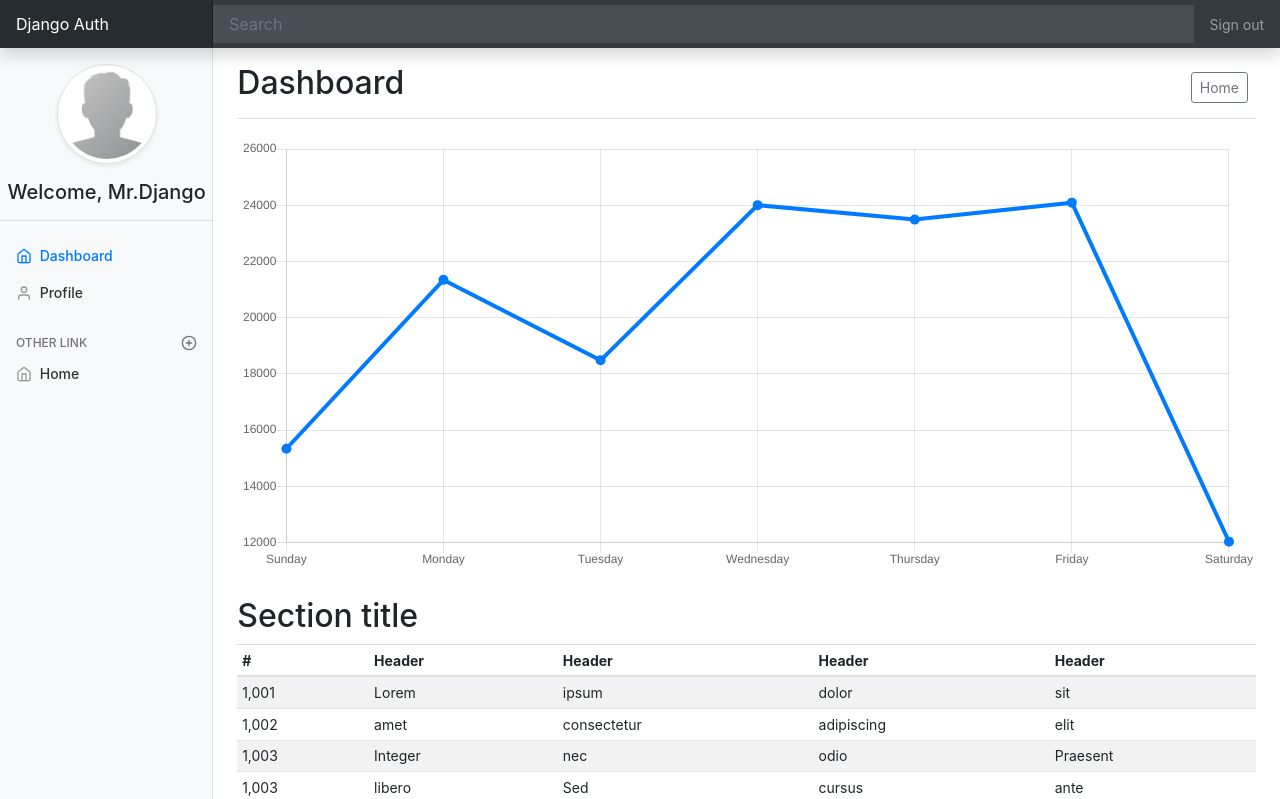
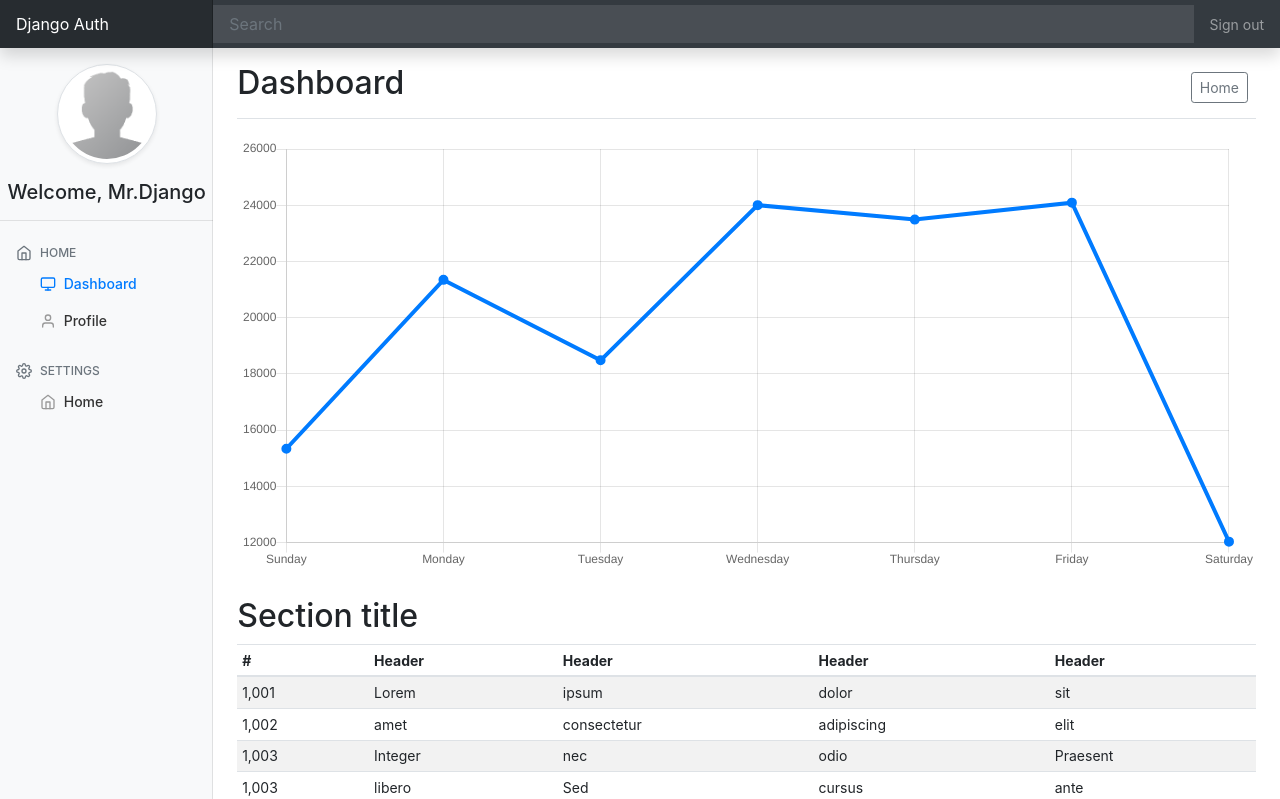
Before and after one commit to nikhiljohn10/django-auth, a Django app: page /dashboard/ in a window 1280 px wide. Shown: the top 799 px of the page. Run offline with Django 3.2, Linux system fonts and the light colour scheme; a user stored in the database is signed in; some libraries are stand-ins or nearby versions.

Commit message:
Updated sidebar menu

```diff
--- a/dashboard/templates/dashboard/common/sidebar.html
+++ b/dashboard/templates/dashboard/common/sidebar.html
@@ -19,10 +19,16 @@
       </h5>
     </div>
     <hr>
-    <ul class="nav flex-column">
+
+    <h6 class="sidebar-heading d-flex justify-content-between align-items-center px-3 mt-4 mb-1 text-muted">
+      <div class="d-flex align-items-center text-muted">
+        <span data-feather="home" class="mr-2"></span>Home
+      </div>
+    </h6>
+    <ul class="nav flex-column mb-2 ml-4">
 
       {% url 'dash:home' as url %}
-      {% include 'dashboard/common/sidebar-item.html' with name='Dashboard' icon='home' %}
+      {% include 'dashboard/common/sidebar-item.html' with name='Dashboard' icon='monitor' %}
 
       {% url 'dash:profile' as url %}
       {% include 'dashboard/common/sidebar-item.html' with name='Profile' icon='user' %}
@@ -30,12 +36,11 @@
     </ul>
 
     <h6 class="sidebar-heading d-flex justify-content-between align-items-center px-3 mt-4 mb-1 text-muted">
-      <span>Other Link</span>
-      <a class="d-flex align-items-center text-muted" href="#" aria-label="Add a new report">
-        <span data-feather="plus-circle"></span>
-      </a>
+      <div class="d-flex align-items-center text-muted">
+        <span data-feather="settings" class="mr-2"></span>Settings
+      </div>
     </h6>
-    <ul class="nav flex-column mb-2">
+    <ul class="nav flex-column mb-2 ml-4">
 
       {% url 'core:home' as url %}
       {% include 'dashboard/common/sidebar-item.html' with name='Home' icon='home' %}
```
